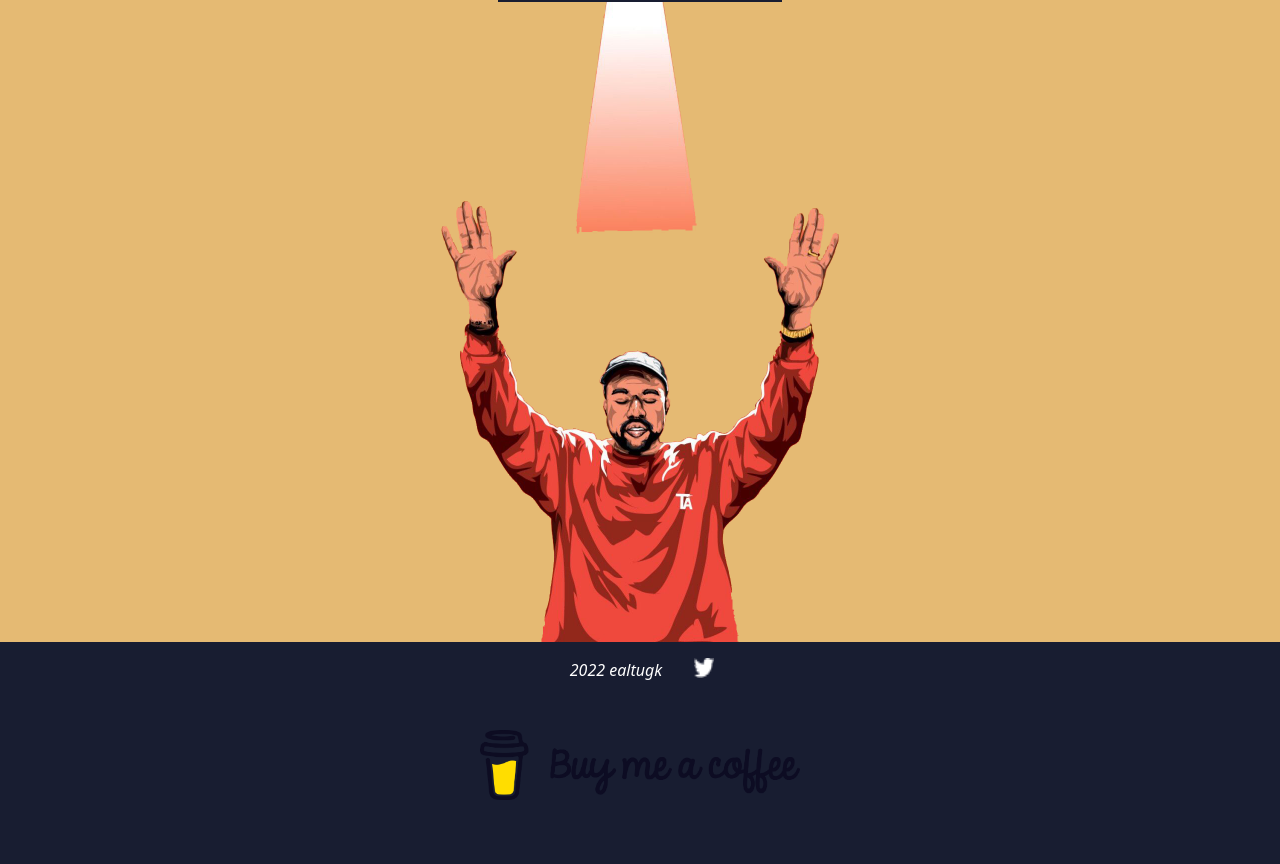
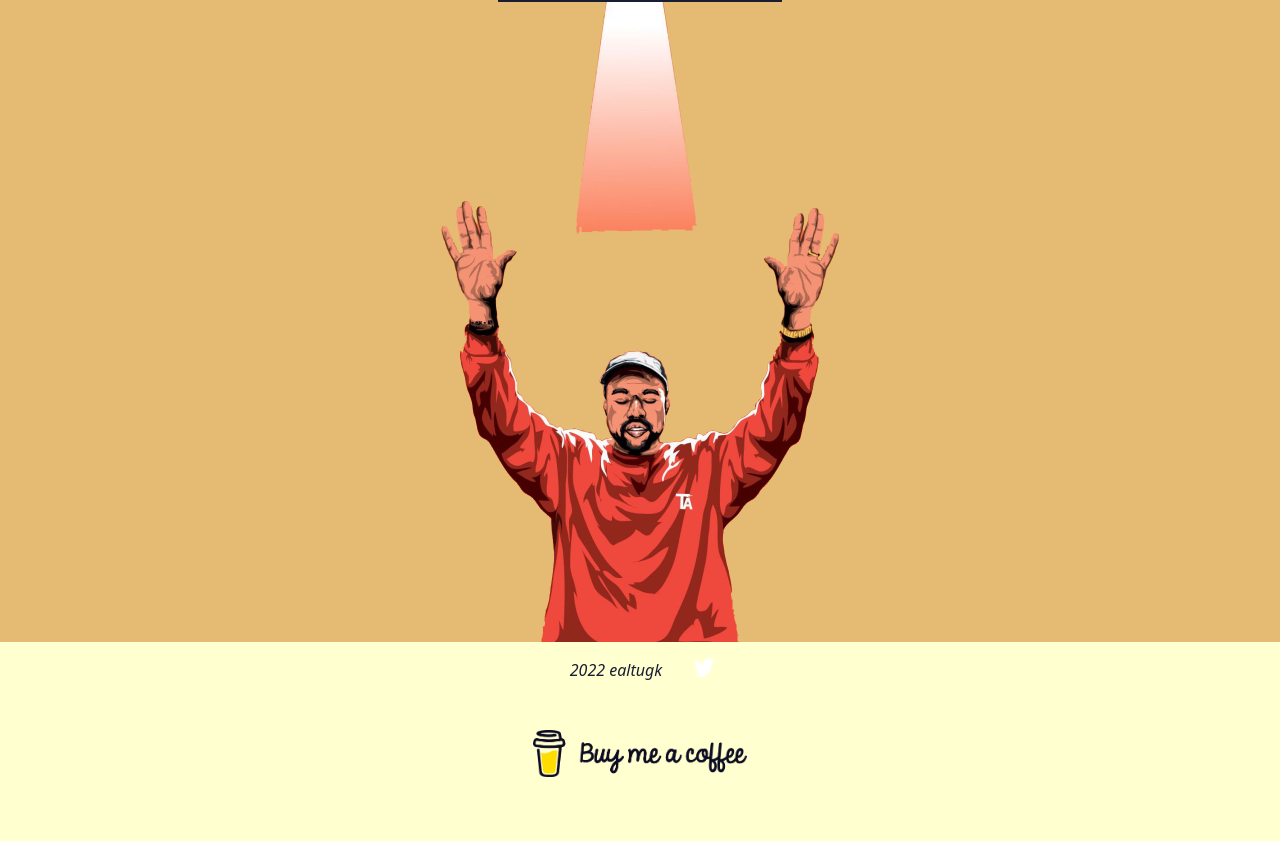
Before and after one commit to ealtugkirman/KanyeWestQuotes, a React (Create React App) app: page / in a window 1280 px wide. Shown: the part 474-1338 px from the top of the page. After the commit the page ends 1315 px from the top, so only its background shows below. Built offline with nearby package versions, Linux system fonts and the light colour scheme; a web font is replaced by a local one.

Commit message:
Update Footer.js
bg color and logo size changed

```diff
--- a/src/components/Footer.js
+++ b/src/components/Footer.js
@@ -4,7 +4,7 @@ import Bmc from "../assets/bmc-full-logo-no-background.png"
 
 const Footer = () => {
     return (
-        <footer className='bg-first py-[16px]  text-white text-md text-center'>
+        <footer className='bg-third py-[16px]  text-first text-md text-center'>
             <div className='flex justify-center mx-auto'>
 
                 <a href="https://twitter.com/ealtugk" className='mr-4 ml-1 italic'>
@@ -18,7 +18,7 @@ const Footer = () => {
             </div>
             <div>
             <a href="https://www.buymeacoffee.com/ealtugkirm8">
-                    <img src={Bmc} alt="Buy me a Coffe" className="w-1/4 h-1/4 mt-12 mb-12 mx-auto" />
+                    <img src={Bmc}  alt="Buy me a Coffe" className="w-1/6 bg-third h-1/6 mt-12 mb-12 mx-auto" />
                 </a>
             </div>
 
```
